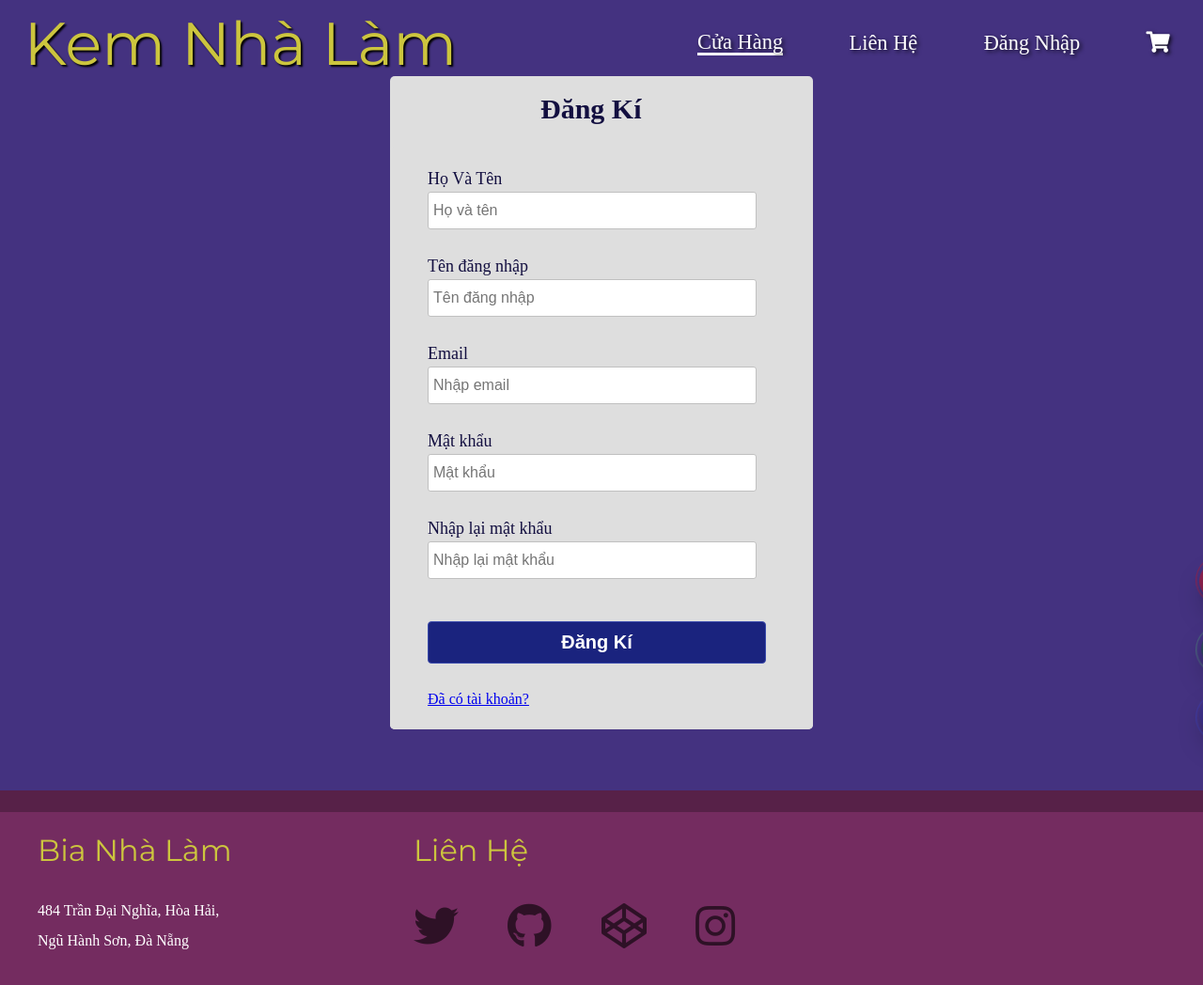
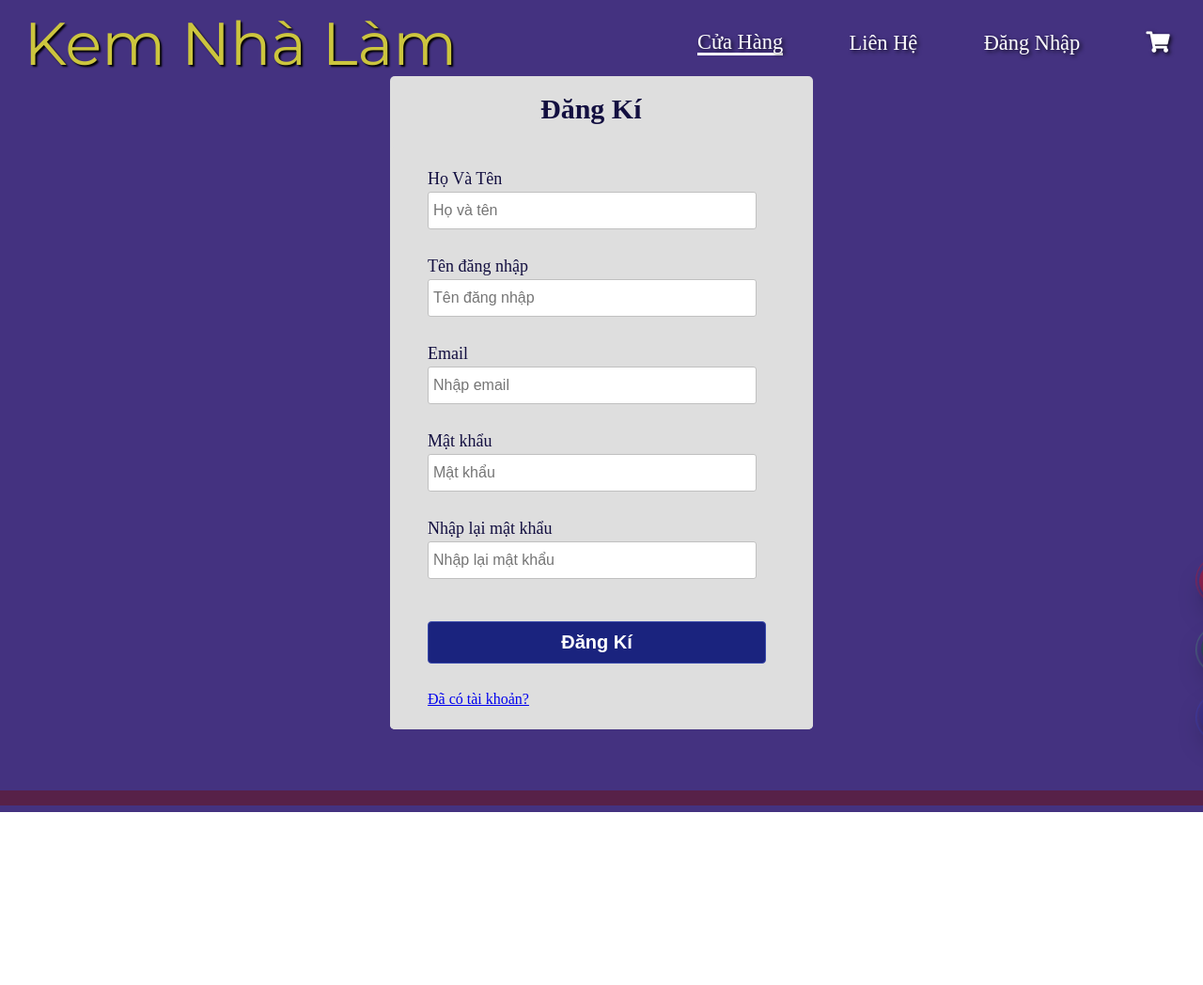
Before and after one commit to phngtn03061109/ProjectCuoiKi, a plain HTML site: page registration.html in a window 1280 px wide. Shown: the whole page at 94% size. After the commit the page ends 864 px from the top, so only its background shows below. Drawn offline with nearby package versions, Linux system fonts and the light colour scheme; a script that the page names is missing; files whose address does not match are found by name; a web font is replaced by a local one.

Commit message:
change all file

```diff
--- a/css/login.css
+++ b/css/login.css
@@ -704,7 +704,7 @@ input[type="number"]::-webkit-outer-spin-button {
 /************************************** Footer ***********************************/
 footer {
   background: var(--footer-background);
-  padding: 2.5em;
+
   margin-top: 4rem;
   display: grid;
   grid-template-columns: repeat(auto-fit, minmax(320px, 1fr));
--- a/registration.html
+++ b/registration.html
@@ -64,29 +64,13 @@
             <div class="font font_2">Nhập lại mật khẩu</div>
             <input type="password" name="password" placeholder="Nhập lại mật khẩu">
             <button type="submit">Đăng Kí</button>
-            <div id="register_account"><a href="#login_account">Đã có tài khoản?</a></div><br>
+            <div id="register_account"><a href="login.html">Đã có tài khoản?</a></div><br>
         </form>
     </div>
 
   </main>
   <footer>
-    <div class="company-info">
-      <h5>Bia Nhà Làm</h5><br><br>
-      <p class="address">484 Trần Đại Nghĩa, Hòa Hải,<br><br>
-        Ngũ Hành Sơn, Đà Nẵng<br>
-        </p>
-    </div>
-    <div class="contact" id="contact">
-      <h5>Liên Hệ</h5><br><br>
 
-      <div class="contact-links">
-        <a href="https://twitter.com/TRNNGCP30319264" title="Twitter" target="_blank"><i class="fab fa-twitter icon"></i></a>
-        <a href="https://github.com/phngtn03061109" title="Github" target="_blank"><i class="fab fa-github icon"></i></a>
-        <a href="https://codepen.io" title="Codepen" target="_blank"><i class="fab fa-codepen"></i></a>
-        <a href="https://www.instagram.com/pnuh__/" title="Instagram" target="_blank"><i
-            class="fab fa-instagram icon"></i></a>
-      </div>
-    </div>
     <!-- Phone ring -->
     <div class="hotline-phone-ring-wrap">
       <div class="hotline-phone-ring">
```
Also changed, not shown: login.html (+0 -1 lines).
